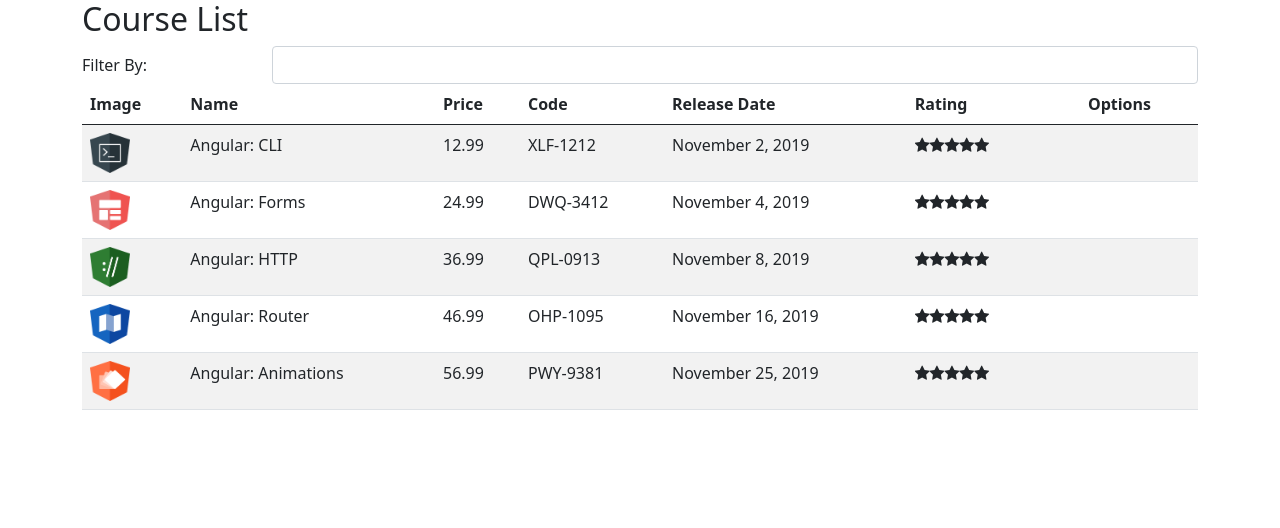
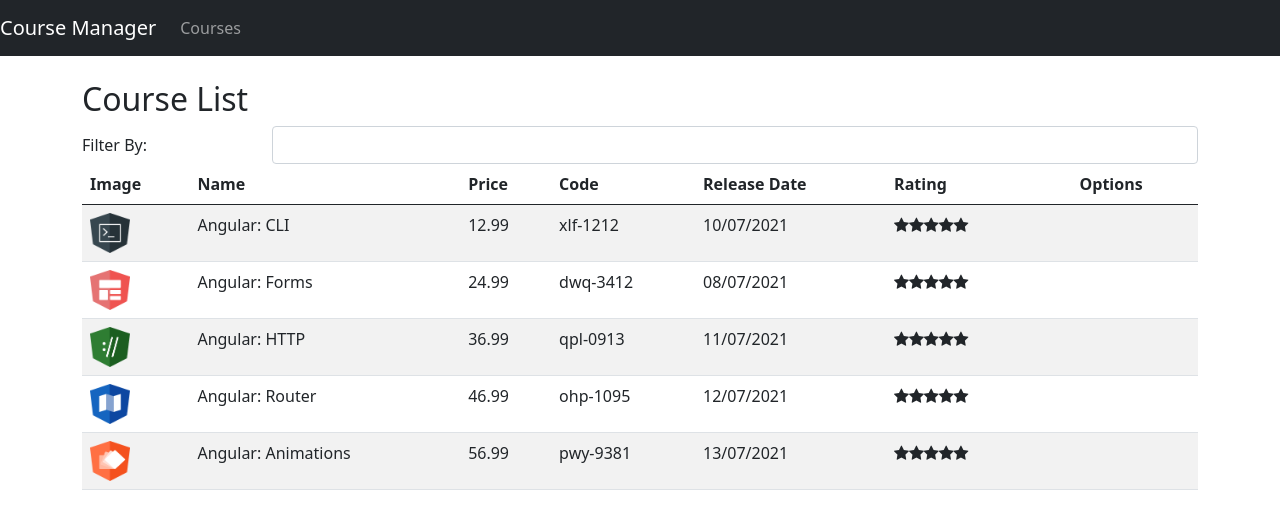
Before and after one commit to Luiz-code-dev/ProjectAngular, an Angular app in the folder course-manager/: page /course in a window 1280 px wide. Shown: the top 528 px of the page. Built offline with nearby package versions, Linux system fonts and the light colour scheme.

Commit message:
Protegendo Rotas com Guards

```diff
--- a/course-manager/src/app/app.component.html
+++ b/course-manager/src/app/app.component.html
@@ -1,3 +1,4 @@
-<div class="container">
-      <app-course-list></app-course-list>
+<app-nav-bar></app-nav-bar>
+<div class="container mt-4">
+      <router-outlet></router-outlet>
 </div>
--- a/course-manager/src/app/courses/course-list.component.html
+++ b/course-manager/src/app/courses/course-list.component.html
@@ -27,8 +27,8 @@
             <td><img [src]="course.imageUrl" width="40" height="40"></td>
             <td>{{ course.name }}</td>
             <td>{{ course.price }}</td>
-            <td>{{ course.code }}</td>
-            <td>{{ course.releaseDate }}</td>
+            <td>{{ course.code | lowercase }}</td>
+            <td>{{ course.releaseDate | date: 'dd/MM/yyyy' }}</td>
             <td>
                 <app-star [rating]="course.rating"></app-star>
             </td>
--- a/course-manager/src/app/courses/course-list.component.ts
+++ b/course-manager/src/app/courses/course-list.component.ts
@@ -3,7 +3,6 @@
 import { courseService } from "./course.service";
 
 @Component({
-    selector: 'app-course-list',
     templateUrl: './course-list.component.html'
 })
 export class CourseListComponent implements OnInit{
--- a/course-manager/src/app/courses/course.service.ts
+++ b/course-manager/src/app/courses/course.service.ts
@@ -19,7 +19,7 @@
     {
         id: 1,
         name: 'Angular: CLI',
-        releaseDate: 'November 2, 2019',
+        releaseDate: 'Julho 10, 2021',
         description: 'Neste curso, os alunos irão obter um grande conhecimento nos principais recursos do CLI.',
         duration: 120,
         code: 'XLF-1212',
@@ -30,7 +30,7 @@
     {
         id: 2,
         name: 'Angular: Forms',
-        releaseDate: 'November 4, 2019',
+        releaseDate: 'Julho 8, 2021',
         description: 'Neste curso, os alunos irão obter um conhecimento aprofundado sobre os recursos disponíveis no módulo de Forms.',
         duration: 80,
         code: 'DWQ-3412',
@@ -41,7 +41,7 @@
     {
         id: 3,
         name: 'Angular: HTTP',
-        releaseDate: 'November 8, 2019',
+        releaseDate: 'Julho 11, 2021',
         description: 'Neste curso, os alunos irão obter um conhecimento aprofundado sobre os recursos disponíveis no módulo de HTTP.',
         duration: 80,
         code: 'QPL-0913',
@@ -52,7 +52,7 @@
     {
         id: 4,
         name: 'Angular: Router',
-        releaseDate: 'November 16, 2019',
+        releaseDate: 'Julho 12, 2021',
         description: 'Neste curso, os alunos irão obter um conhecimento aprofundado sobre os recursos disponíveis no módulo de Router.',
         duration: 80,
         code: 'OHP-1095',
@@ -63,7 +63,7 @@
     {
         id: 5,
         name: 'Angular: Animations',
-        releaseDate: 'November 25, 2019',
+        releaseDate: 'Julho 13, 2021',
         description: 'Neste curso, os alunos irão obter um conhecimento aprofundado sobre os recursos disponíveis sobre Animation.',
         duration: 80,
         code: 'PWY-9381',
--- /dev/null
+++ b/course-manager/src/app/error-404/error-404.component.html
@@ -0,0 +1 @@
+<h2>Error 404</h2>
--- /dev/null
+++ b/course-manager/src/app/nav-bar/nav-bar.component.html
@@ -0,0 +1,16 @@
+<nav class="navbar navbar-expand-lg navbar-dark bg-dark">
+    <a href="#" class="navbar-brand">Course Manager</a>
+
+    <button class="navbar-toggler" type="button" data-toggle="collapse" data-target="#navbarSupportedContent"
+        aria-controls="navbarSupportedContent" aria-expanded="false" aria-label="Toggle navigation">
+        <span class="navbar-toggler-icon"></span>
+    </button>
+
+    <div class="collapse navbar-collapse" id="navbarSupportedContent">
+        <ul class="navbar-nav mr-auto">
+            <li class="nav-item">
+                <a href="#" routerLinkActive="active" class="nav-link">Courses</a>
+            </li>
+        </ul>
+    </div>
+</nav>
--- /dev/null
+++ b/course-manager/src/app/pipe/replace.pipe.ts
@@ -0,0 +1,12 @@
+import { Pipe, PipeTransform } from "@angular/core";
+
+@Pipe({
+    name: 'replace'
+})
+export class ReplacePipe implements PipeTransform{
+
+    transform(value: string, char: string, valueToReplace: string) {
+        return value.replace;
+    }
+
+}
--- a/course-manager/src/app/star/star.component.ts
+++ b/course-manager/src/app/star/star.component.ts
@@ -18,7 +18,7 @@
 
 
     ngOnChanges(): void {
-        this.starWidth = this.rating * 74 / 5;
+        this.starWidth = this.rating * 60 / 5;
 
     }
 
```
Also changed, not shown: course-manager/src/app/app.module.ts (+20 -2 lines), course-manager/src/app/error-404/error-404.component.ts (added, +8 -0 lines), course-manager/src/app/nav-bar/nav-bar.component.ts (added, +10 -0 lines).
